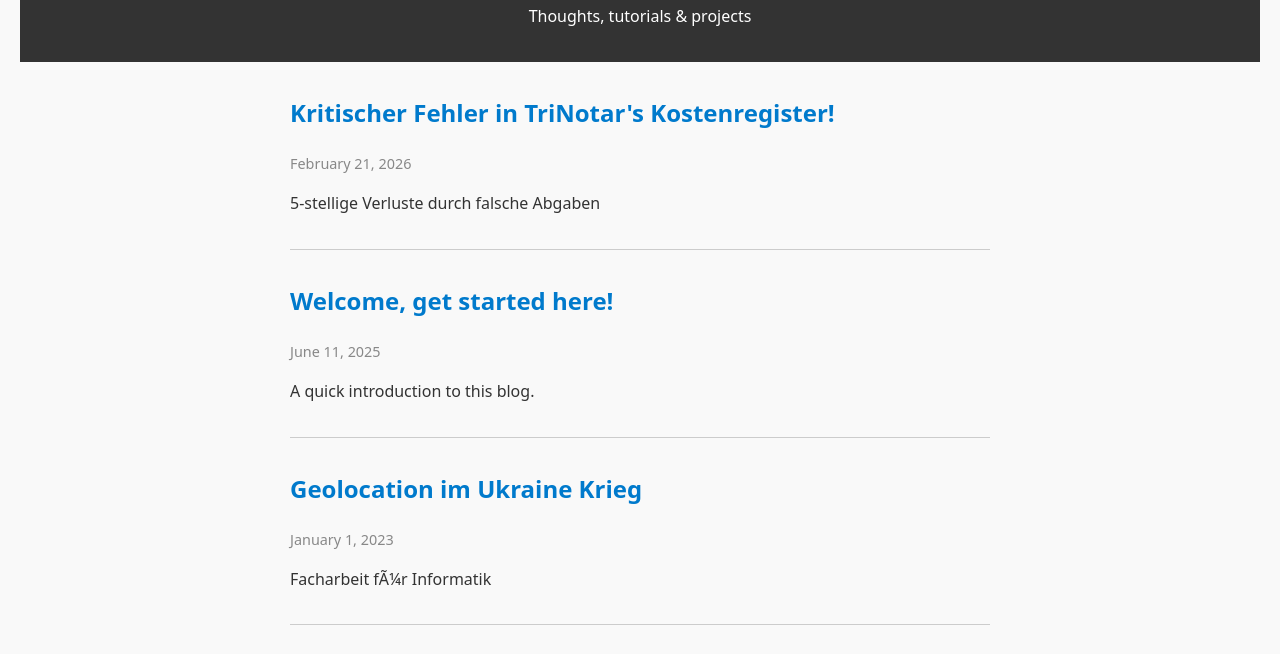
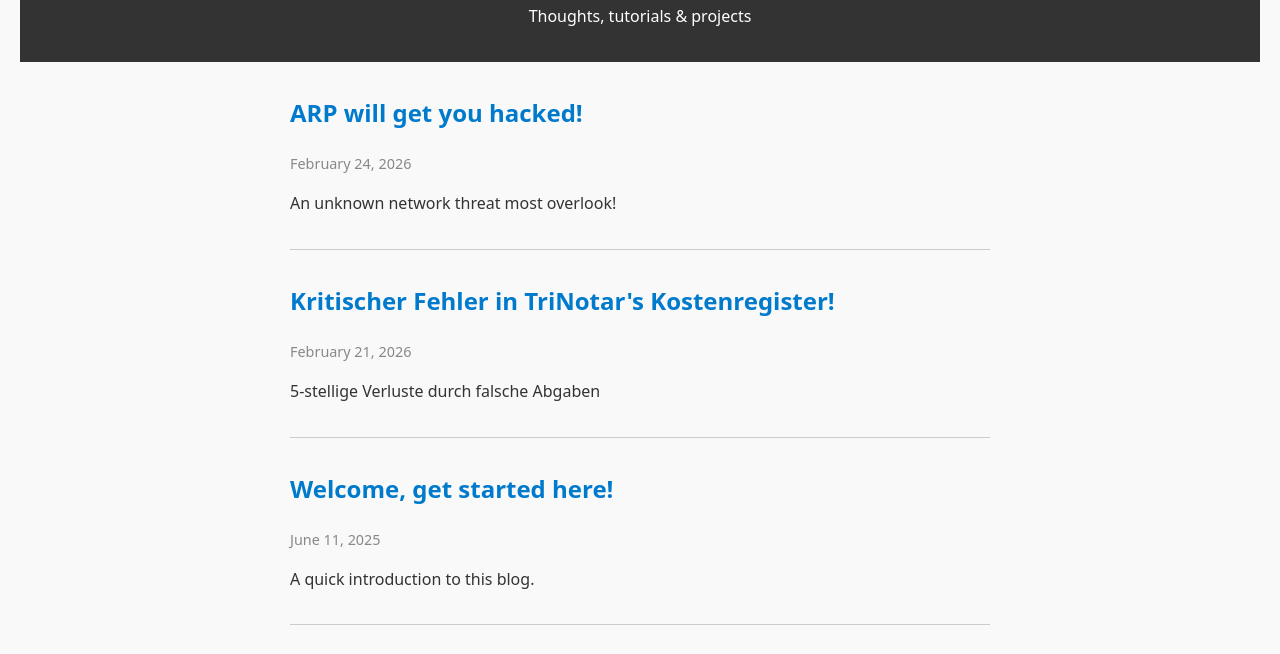
Before and after one commit to engag1ng/engag1ng.github.io, a plain HTML site: page index.html in a window 1280 px wide. Shown: the part 126-780 px from the top of the page. Drawn offline with Linux system fonts and the light colour scheme.

Commit message:
Update index.html

```diff
--- a/index.html
+++ b/index.html
@@ -15,6 +15,11 @@
   <main>
     <section class="posts-list">
       <article>
+        <article>
+          <h2><a href="posts/post3.html">ARP will get you hacked!</a></h2>
+          <p class="date">February 24, 2026</p>
+          <p>An unknown network threat most overlook!</p>
+        </article>
         <article>
           <h2><a href="posts/post2.html">Kritischer Fehler in TriNotar's Kostenregister!</a></h2>
           <p class="date">February 21, 2026</p>
```
